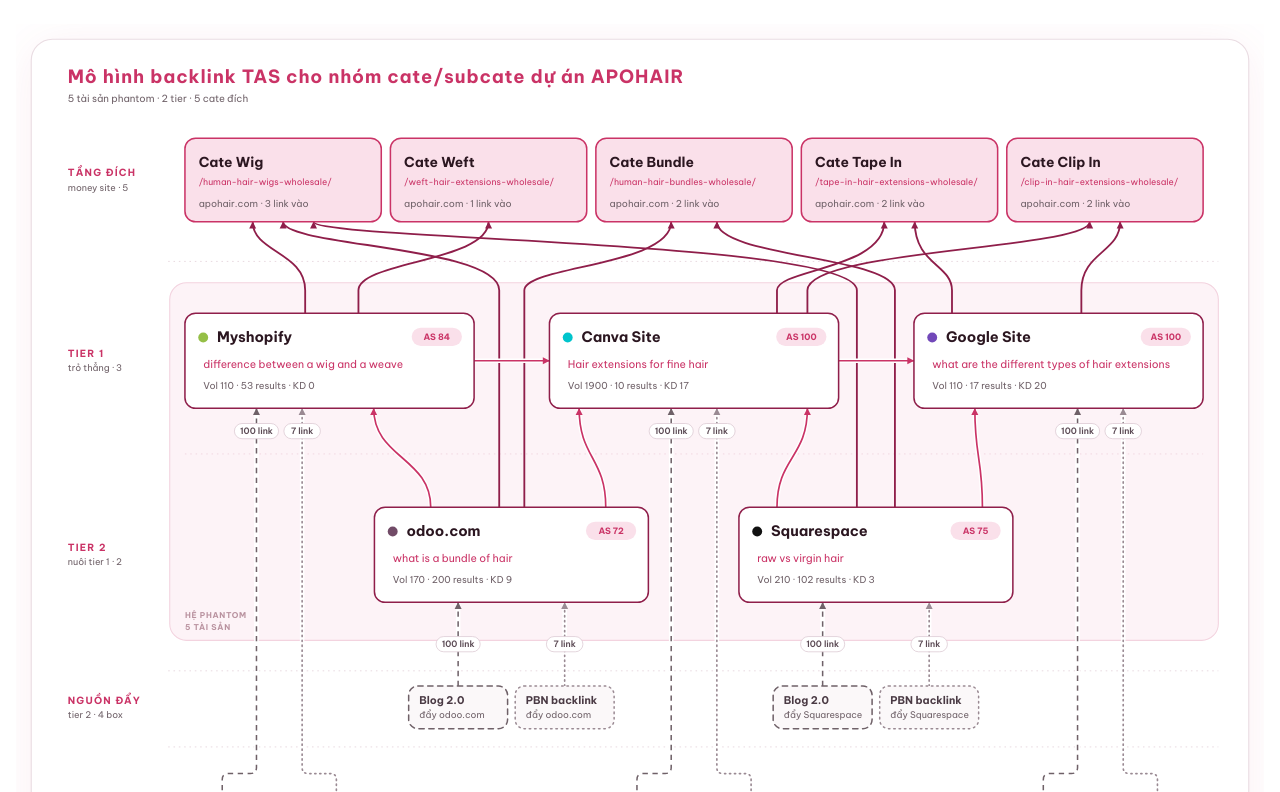
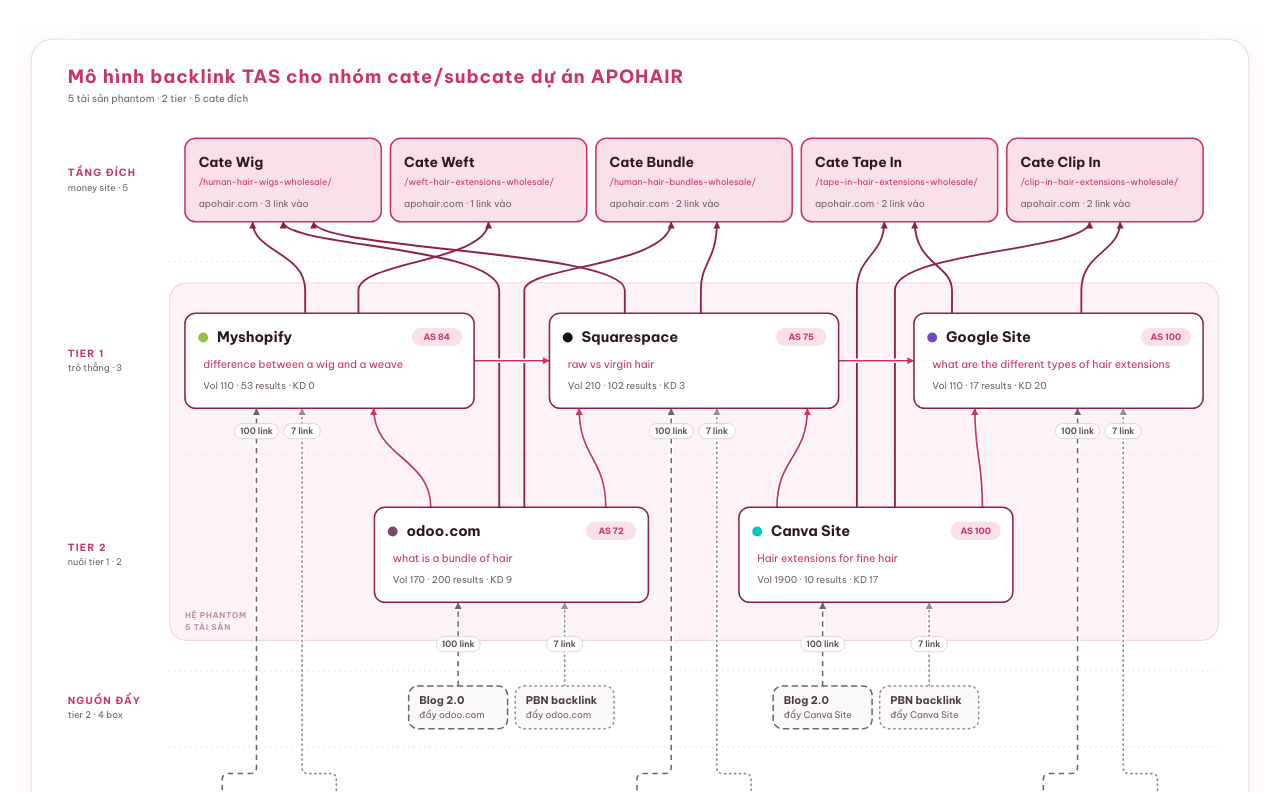
Before and after one commit to Tam-Nguyen-Dac/parasite, a plain HTML site: page index.html in a window 1280 px wide. Shown: the top 792 px of the page. Drawn offline with Linux system fonts and the light colour scheme.

Commit message:
Add files via upload

```diff
--- a/index.html
+++ b/index.html
@@ -82,10 +82,10 @@
 <path d="M450,380 L450,350 C450,312 621.0,312 621.0,260" fill="none" stroke="#8F1E4A" stroke-width="2.4" marker-end="url(#m-money)"/>
 <path d="M635,635 L635,350 C635,292 351.0,292 351.0,260" fill="none" stroke="#8F1E4A" stroke-width="2.4" marker-end="url(#m-money)"/>
 <path d="M668,635 L668,350 C668,318 861.0,318 861.0,260" fill="none" stroke="#8F1E4A" stroke-width="2.4" marker-end="url(#m-money)"/>
-<path d="M1105,635 L1105,350 C1105,284 391.0,284 391.0,260" fill="none" stroke="#8F1E4A" stroke-width="2.4" marker-end="url(#m-money)"/>
-<path d="M1155,635 L1155,350 C1155,306 921.0,306 921.0,260" fill="none" stroke="#8F1E4A" stroke-width="2.4" marker-end="url(#m-money)"/>
-<path d="M1000,380 L1000,350 C1000,322 1141.0,322 1141.0,260" fill="none" stroke="#8F1E4A" stroke-width="2.4" marker-end="url(#m-money)"/>
-<path d="M1040,380 L1040,350 C1040,296 1411.0,296 1411.0,260" fill="none" stroke="#8F1E4A" stroke-width="2.4" marker-end="url(#m-money)"/>
+<path d="M800,380 L800,350 C800,297 391.0,297 391.0,260" fill="none" stroke="#8F1E4A" stroke-width="2.4" marker-end="url(#m-money)"/>
+<path d="M900,380 L900,350 C900,312 921.0,312 921.0,260" fill="none" stroke="#8F1E4A" stroke-width="2.4" marker-end="url(#m-money)"/>
+<path d="M1105,635 L1105,350 C1105,304 1141.0,304 1141.0,260" fill="none" stroke="#8F1E4A" stroke-width="2.4" marker-end="url(#m-money)"/>
+<path d="M1155,635 L1155,350 C1155,298 1411.0,298 1411.0,260" fill="none" stroke="#8F1E4A" stroke-width="2.4" marker-end="url(#m-money)"/>
 <path d="M1230,380 L1230,350 C1230,316 1181.0,316 1181.0,260" fill="none" stroke="#8F1E4A" stroke-width="2.4" marker-end="url(#m-money)"/>
 <path d="M1400,380 L1400,350 C1400,300 1451.0,300 1451.0,260" fill="none" stroke="#8F1E4A" stroke-width="2.4" marker-end="url(#m-money)"/>
 <path d="M602,442.5 H701" fill="none" stroke="#fff" stroke-width="6"/>
@@ -147,13 +147,13 @@
 <text x="553.0" y="415.5" class="bd" text-anchor="middle">AS 84</text>
 <text x="246" y="452" class="ak">difference between a wig and a weave</text>
 <text x="246" y="480" class="am">Vol 110 · 53 results · KD 0</text>
-<rect x="701" y="380" width="380" height="125" rx="14" fill="#fff" stroke="#8F1E4A" stroke-width="2"/>
-<circle cx="725" cy="412" r="6.5" fill="#00C4CC"/>
-<text x="743" y="418" class="an">Canva Site</text>
-<rect x="999" y="399" width="66" height="24" rx="12" fill="#FAE0EA"/>
-<text x="1032.0" y="415.5" class="bd" text-anchor="middle">AS 100</text>
-<text x="725" y="452" class="ak">Hair extensions for fine hair</text>
-<text x="725" y="480" class="am">Vol 1900 · 10 results · KD 17</text>
+<rect x="950" y="635" width="360" height="125" rx="14" fill="#fff" stroke="#8F1E4A" stroke-width="2"/>
+<circle cx="974" cy="667" r="6.5" fill="#00C4CC"/>
+<text x="992" y="673" class="an">Canva Site</text>
+<rect x="1228" y="654" width="66" height="24" rx="12" fill="#FAE0EA"/>
+<text x="1261.0" y="670.5" class="bd" text-anchor="middle">AS 100</text>
+<text x="974" y="707" class="ak">Hair extensions for fine hair</text>
+<text x="974" y="735" class="am">Vol 1900 · 10 results · KD 17</text>
 <rect x="1180" y="380" width="380" height="125" rx="14" fill="#fff" stroke="#8F1E4A" stroke-width="2"/>
 <circle cx="1204" cy="412" r="6.5" fill="#7248B9"/>
 <text x="1222" y="418" class="an">Google Site</text>
@@ -168,13 +168,13 @@
 <text x="782.0" y="670.5" class="bd" text-anchor="middle">AS 72</text>
 <text x="495" y="707" class="ak">what is a bundle of hair</text>
 <text x="495" y="735" class="am">Vol 170 · 200 results · KD 9</text>
-<rect x="950" y="635" width="360" height="125" rx="14" fill="#fff" stroke="#8F1E4A" stroke-width="2"/>
-<circle cx="974" cy="667" r="6.5" fill="#111111"/>
-<text x="992" y="673" class="an">Squarespace</text>
-<rect x="1228" y="654" width="66" height="24" rx="12" fill="#FAE0EA"/>
-<text x="1261.0" y="670.5" class="bd" text-anchor="middle">AS 75</text>
-<text x="974" y="707" class="ak">raw vs virgin hair</text>
-<text x="974" y="735" class="am">Vol 210 · 102 results · KD 3</text>
+<rect x="701" y="380" width="380" height="125" rx="14" fill="#fff" stroke="#8F1E4A" stroke-width="2"/>
+<circle cx="725" cy="412" r="6.5" fill="#111111"/>
+<text x="743" y="418" class="an">Squarespace</text>
+<rect x="999" y="399" width="66" height="24" rx="12" fill="#FAE0EA"/>
+<text x="1032.0" y="415.5" class="bd" text-anchor="middle">AS 75</text>
+<text x="725" y="452" class="ak">raw vs virgin hair</text>
+<text x="725" y="480" class="am">Vol 210 · 102 results · KD 3</text>
 <rect x="206.0" y="1020" width="130" height="56" rx="12" fill="#FBF8F9" stroke="#6F6168" stroke-width="2" stroke-dasharray="7 6" stroke-linecap="round"/>
 <text x="220.0" y="1043" class="sn">Blog 2.0</text>
 <text x="220.0" y="1062" class="ss">đẩy Myshopify</text>
@@ -183,10 +183,10 @@
 <text x="370.0" y="1062" class="ss">đẩy Myshopify</text>
 <rect x="751.0" y="1020" width="130" height="56" rx="12" fill="#FBF8F9" stroke="#6F6168" stroke-width="2" stroke-dasharray="7 6" stroke-linecap="round"/>
 <text x="765.0" y="1043" class="sn">Blog 2.0</text>
-<text x="765.0" y="1062" class="ss">đẩy Canva Site</text>
+<text x="765.0" y="1062" class="ss">đẩy Squarespace</text>
 <rect x="901.0" y="1020" width="130" height="56" rx="12" fill="#FBF8F9" stroke="#9A8A93" stroke-width="2" stroke-dasharray="2 5" stroke-linecap="round"/>
 <text x="915.0" y="1043" class="sn">PBN backlink</text>
-<text x="915.0" y="1062" class="ss">đẩy Canva Site</text>
+<text x="915.0" y="1062" class="ss">đẩy Squarespace</text>
 <rect x="1285.0" y="1020" width="130" height="56" rx="12" fill="#FBF8F9" stroke="#6F6168" stroke-width="2" stroke-dasharray="7 6" stroke-linecap="round"/>
 <text x="1299.0" y="1043" class="sn">Blog 2.0</text>
 <text x="1299.0" y="1062" class="ss">đẩy Google Site</text>
@@ -201,10 +201,10 @@
 <text x="670.0" y="912" class="ss">đẩy odoo.com</text>
 <rect x="995.0" y="870" width="130" height="56" rx="12" fill="#FBF8F9" stroke="#6F6168" stroke-width="2" stroke-dasharray="7 6" stroke-linecap="round"/>
 <text x="1009.0" y="893" class="sn">Blog 2.0</text>
-<text x="1009.0" y="912" class="ss">đẩy Squarespace</text>
+<text x="1009.0" y="912" class="ss">đẩy Canva Site</text>
 <rect x="1135.0" y="870" width="130" height="56" rx="12" fill="#FBF8F9" stroke="#9A8A93" stroke-width="2" stroke-dasharray="2 5" stroke-linecap="round"/>
 <text x="1149.0" y="893" class="sn">PBN backlink</text>
-<text x="1149.0" y="912" class="ss">đẩy Squarespace</text>
+<text x="1149.0" y="912" class="ss">đẩy Canva Site</text>
 <rect x="287.0" y="525" width="58" height="20" rx="10" fill="#fff" stroke="#DCC9D2" stroke-width="1"/>
 <text x="316" y="539" class="pl" text-anchor="middle">100 link</text>
 <rect x="352.0" y="525" width="48" height="20" rx="10" fill="#fff" stroke="#DCC9D2" stroke-width="1"/>
```
